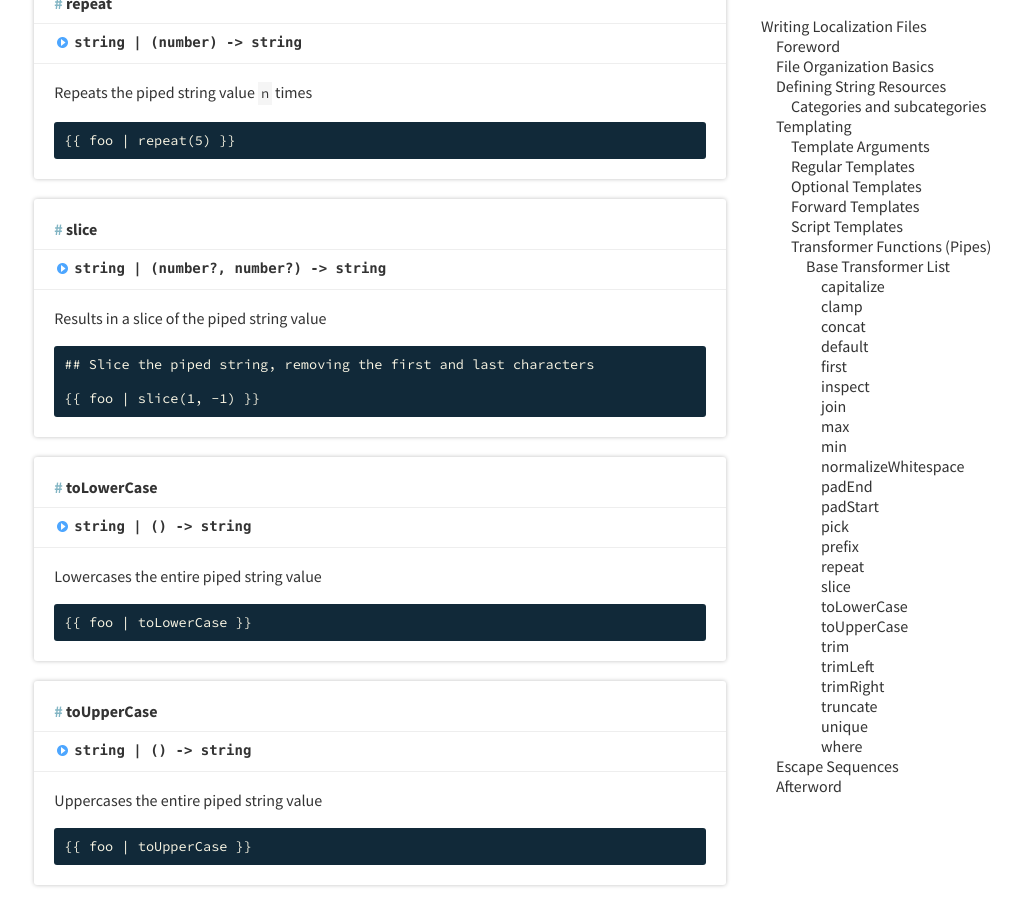
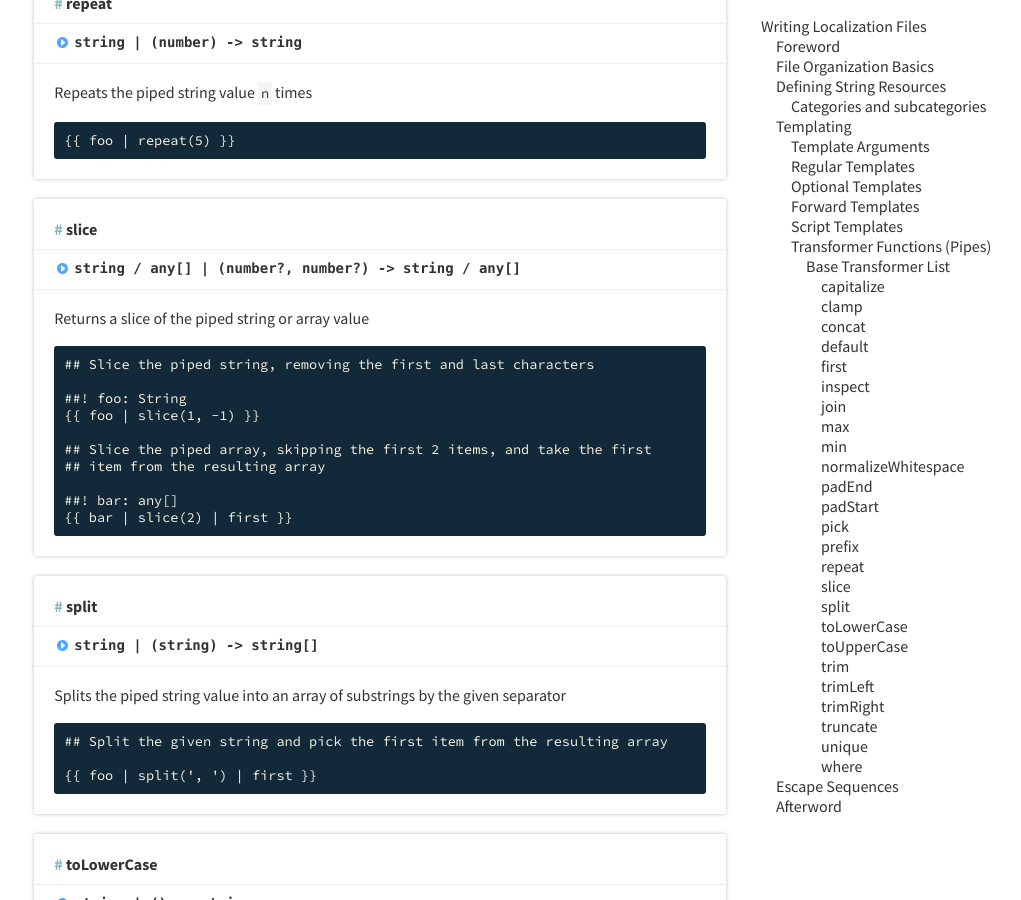
Before and after one commit to discord-samba/localization, a Jekyll site: the page built from _guides/writing_localization_files.md, in a window 1280 px wide and 900 px high, scrolled down 13700 px. Shown: the whole window, without its empty margins (209-1230 px from the left). Built offline with Jekyll 4.4.1, drawn with Linux system fonts in a browser that asks for light colours.

```diff
--- a/_guides/writing_localization_files.md
+++ b/_guides/writing_localization_files.md
@@ -694,13 +694,34 @@ or the index is out of range on a piped array.
 {% capture example %}{% raw %}
 ## Slice the piped string, removing the first and last characters
 
+##! foo: String
 {{ foo | slice(1, -1) }}
+
+## Slice the piped array, skipping the first 2 items, and take the first
+## item from the resulting array
+
+##! bar: any[]
+{{ bar | slice(2) | first }}
 {% endraw %}{% endcapture %}
 {%
 	include pipe_signature.html
 	name="slice"
-	signature="string | (number?, number?) -> string"
-	description="Results in a slice of the piped string value"
+	signature="string / any[] | (number?, number?) -> string / any[]"
+	description="Returns a slice of the piped string or array value"
+	example=example
+%}
+
+
+{% capture example %}{% raw %}
+## Split the given string and pick the first item from the resulting array
+
+{{ foo | split(', ') | first }}
+{% endraw %}{% endcapture %}
+{%
+	include pipe_signature.html
+	name="split"
+	signature="string | (string) -> string[]"
+	description="Splits the piped string value into an array of substrings by the given separator"
 	example=example
 %}
 
```
Also changed, not shown: docs/classes/localization.html (+10 -10 lines), docs/classes/localizationstringerror.html (+4 -4 lines), docs/classes/parseerror.html (+4 -4 lines), docs/globals.html (+4 -4 lines), docs/index.html (+4 -4 lines).
